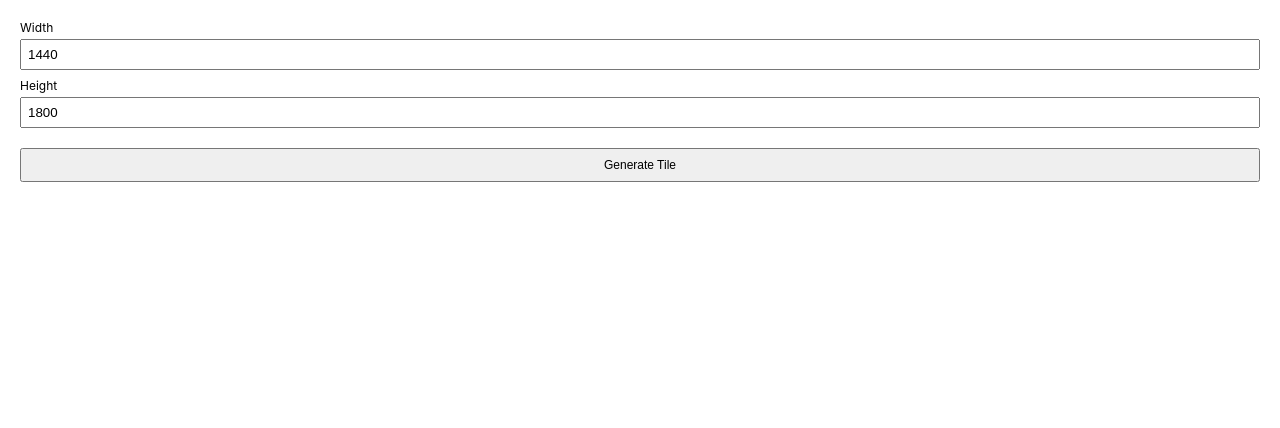
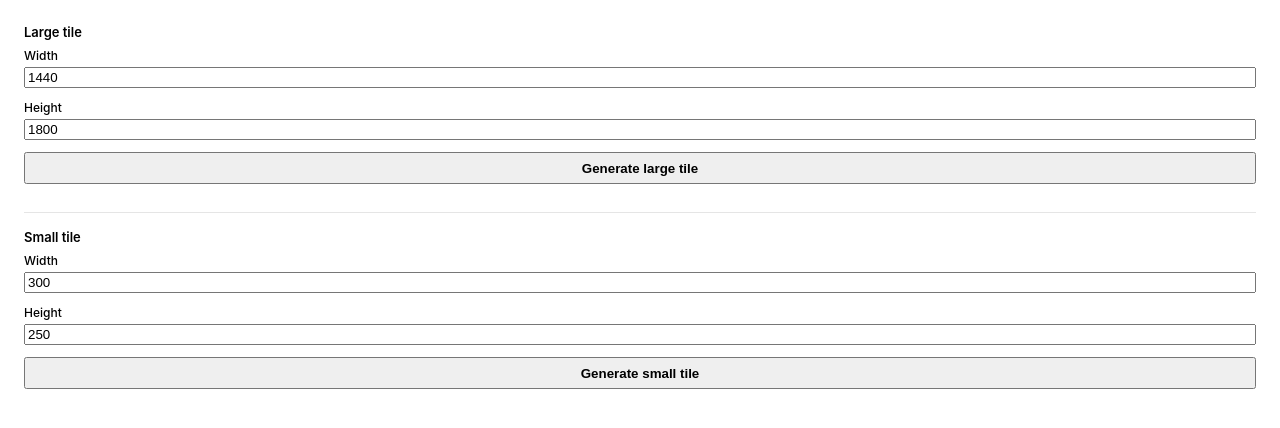
Before and after one commit to danburrows/tile-builder, a website: page ui.html in a window 1280 px wide. Drawn offline with Linux system fonts and the light colour scheme.

Commit message:
add additional small tile input and feature

```diff
--- a/ui.html
+++ b/ui.html
@@ -1,57 +1,93 @@
 <!DOCTYPE html>
 <html>
 <head>
-  <meta charset="utf-8" />
+  <meta charset="UTF-8" />
   <style>
     body {
       font-family: Inter, system-ui, sans-serif;
-      padding: 12px;
+      padding: 16px;
+      font-size: 12px;
     }
+
+    h3 {
+      margin: 0 0 8px 0;
+      font-size: 13px;
+      font-weight: 600;
+    }
+
     label {
       display: block;
-      margin-bottom: 8px;
-      font-size: 12px;
+      margin-bottom: 4px;
+      font-weight: 500;
     }
-    input {
+
+    input,
+    button {
       width: 100%;
-      margin-top: 4px;
-      padding: 6px;
+      margin-bottom: 12px;
       box-sizing: border-box;
     }
+
     button {
-      margin-top: 12px;
-      width: 100%;
-      padding: 8px;
-      font-size: 12px;
+      height: 32px;
+      font-weight: 600;
       cursor: pointer;
+    }
+
+    hr {
+      margin: 16px 0;
+      border: none;
+      border-top: 1px solid #e5e5e5;
     }
   </style>
 </head>
 <body>
 
-  <label>
-    Width
-    <input id="width" type="number" value="1440" />
-  </label>
+  <!-- LARGE TILE -->
+  <h3>Large tile</h3>
 
-  <label>
-    Height
-    <input id="height" type="number" value="1800" />
-  </label>
+  <label for="large-width">Width</label>
+  <input id="large-width" type="number" value="1440" />
 
-  <button id="generate">Generate Tile</button>
+  <label for="large-height">Height</label>
+  <input id="large-height" type="number" value="1800" />
+
+  <button id="generate-large">Generate large tile</button>
+
+  <hr />
+
+  <!-- SMALL TILE -->
+  <h3>Small tile</h3>
+
+  <label for="small-width">Width</label>
+  <input id="small-width" type="number" value="300" />
+
+  <label for="small-height">Height</label>
+  <input id="small-height" type="number" value="250" />
+
+  <button id="generate-small">Generate small tile</button>
 
   <script>
-    document.getElementById("generate").onclick = () => {
-      const width = Number(document.getElementById("width").value);
-      const height = Number(document.getElementById("height").value);
-
+    document.getElementById("generate-large").onclick = () => {
       parent.postMessage(
         {
           pluginMessage: {
-            type: "generate",
-            width,
-            height
+            type: "generate-large",
+            width: Number(document.getElementById("large-width").value),
+            height: Number(document.getElementById("large-height").value)
+          }
+        },
+        "*"
+      );
+    };
+
+    document.getElementById("generate-small").onclick = () => {
+      parent.postMessage(
+        {
+          pluginMessage: {
+            type: "generate-small",
+            width: Number(document.getElementById("small-width").value),
+            height: Number(document.getElementById("small-height").value)
           }
         },
         "*"
```
